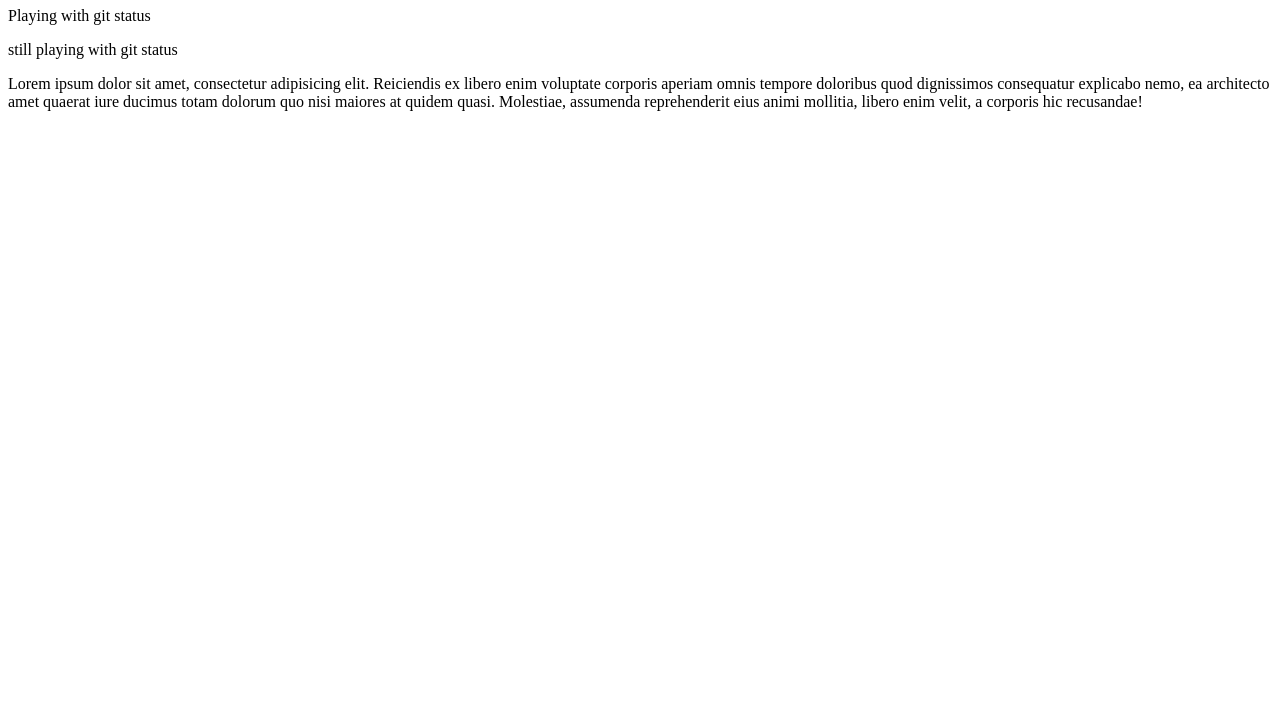
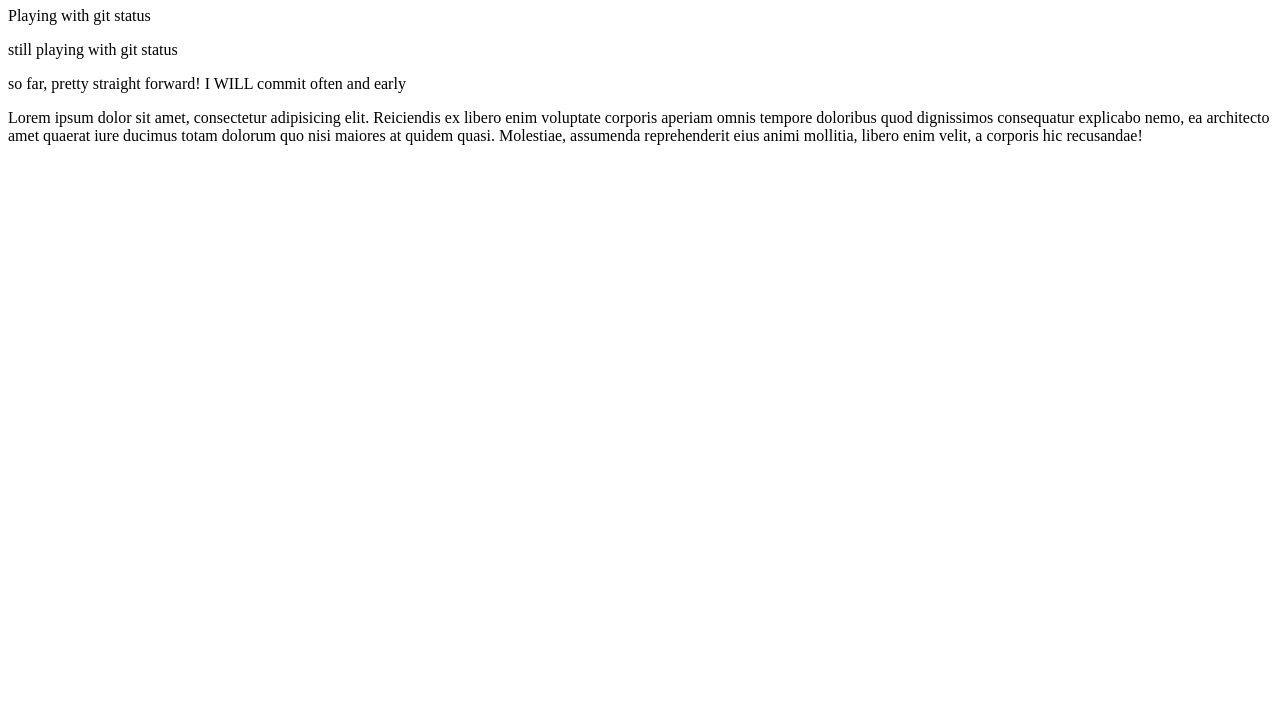
Before and after one commit to eallencreighton/gitProject, a plain HTML site: page index.html in a window 1280 px wide. Shown: the part 73-800 px from the top of the page. Drawn offline with Linux system fonts and the light colour scheme.

Commit message:
one final check

```diff
--- a/index.html
+++ b/index.html
@@ -8,6 +8,7 @@
 	<h1>Gitting Started</h1>
 	<p>Playing with git status</p>
 	<p>still playing with git status</p>
+	<p>so far, pretty straight forward!  I WILL commit often and early</p>
 	<p>Lorem ipsum dolor sit amet, consectetur adipisicing elit. Reiciendis ex libero enim voluptate corporis aperiam omnis tempore doloribus quod dignissimos consequatur explicabo nemo, ea architecto amet quaerat iure ducimus totam dolorum quo nisi maiores at quidem quasi. Molestiae, assumenda reprehenderit eius animi mollitia, libero enim velit, a corporis hic recusandae!</p>
 
 </body>
```
